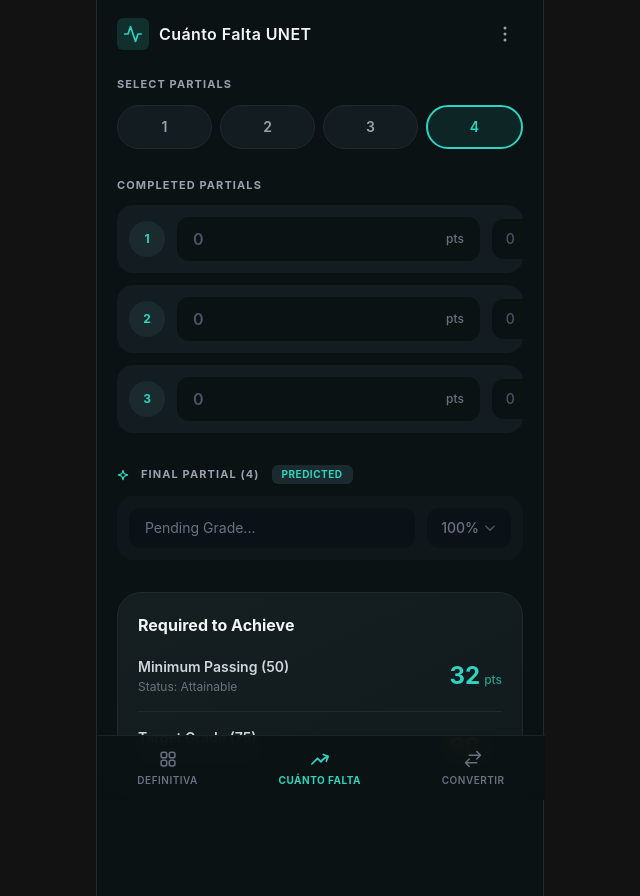
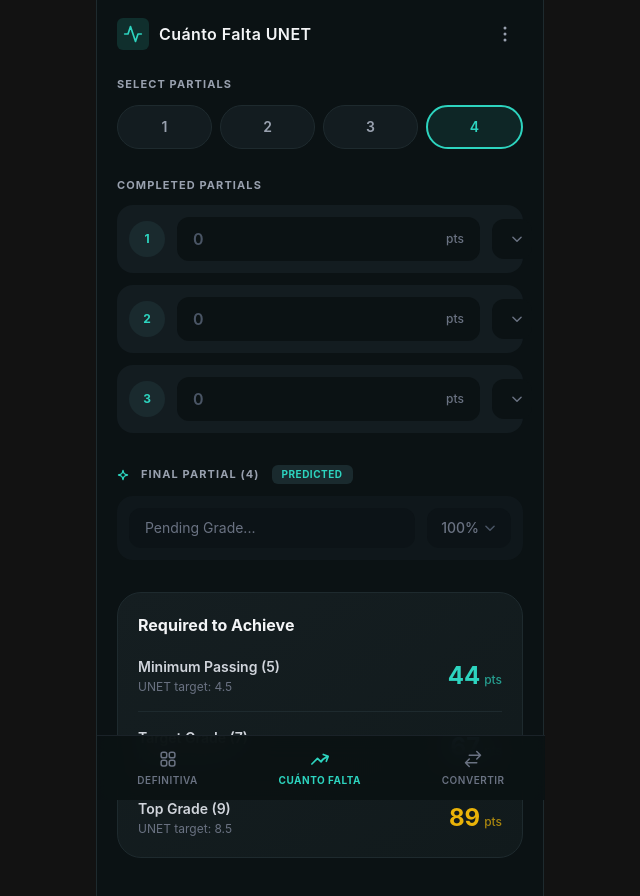
Before and after one commit to adri4nza/cuanto-falta-unet, a React (Vite) app: page / in a window 1280 px wide. Shown: the top 896 px of the page, without its empty margins (320-960 px from the left). Built offline with nearby package versions, Linux system fonts and the light colour scheme.

Commit message:
Implement grade calculation and update ResultsCard to display required grades for UNET targets

```diff
--- a/src/App.tsx
+++ b/src/App.tsx
@@ -8,6 +8,7 @@
 import PredictedPartial from './components/PredictedPartial'
 import ResultsCard from './components/ResultsCard'
 import SegmentedControl from './components/SegmentedControl'
+import { convertirEscalaUnet } from './utils/unetMath'
 
 const partials = [1, 2, 3, 4]
 
@@ -64,6 +65,30 @@
   )
   const remainingWeight = Math.max(0, 100 - usedWeight)
 
+  const currentAccumulated = gradesData.reduce((total, item) => {
+    const grade = toNumber(item.grade)
+    const weight = toNumber(item.weight)
+
+    return total + convertirEscalaUnet(grade) * (weight / 100)
+  }, 0)
+
+  const calculateRequiredGrade = (targetScore: number): number | 'Imposible' => {
+    for (let i = 0; i <= 100; i += 1) {
+      const projectedScore =
+        currentAccumulated + convertirEscalaUnet(i) * (remainingWeight / 100)
+
+      if (projectedScore >= targetScore) {
+        return i
+      }
+    }
+
+    return 'Imposible'
+  }
+
+  const requiredFor5 = calculateRequiredGrade(4.5)
+  const requiredFor7 = calculateRequiredGrade(6.5)
+  const requiredFor9 = calculateRequiredGrade(8.5)
+
   return (
     <div className="mx-auto flex min-h-dvh max-w-md flex-col bg-[#0b1214] font-sans text-white sm:border-x sm:border-[#1e2a2e]">
       <Header />
@@ -83,7 +108,11 @@
           partialNumber={selectedPartials}
           remainingWeight={remainingWeight}
         />
-        <ResultsCard />
+        <ResultsCard
+          requiredFor5={requiredFor5}
+          requiredFor7={requiredFor7}
+          requiredFor9={requiredFor9}
+        />
       </main>
       <BottomNav />
     </div>
--- a/src/components/CompletedPartials.tsx
+++ b/src/components/CompletedPartials.tsx
@@ -3,6 +3,8 @@
   grade: string | number
   weight: string | number
 }
+
+const weightOptions = [15, 20, 25, 30, 35]
 
 interface CompletedPartialsProps {
   items: CompletedPartialItem[]
@@ -43,18 +45,27 @@
               <span className="text-xs font-medium text-gray-500">pts</span>
             </div>
 
-            <div className="flex items-center gap-1 rounded-xl bg-[#0b1214] px-3.5 py-2.5">
-              <input
-                type="number"
-                inputMode="decimal"
+            <div className="relative flex w-24 items-center rounded-xl bg-[#0b1214] px-2.5 py-2.5">
+              <select
                 value={item.weight}
                 onChange={(event) => onWeightChange(item.id, event.target.value)}
-                placeholder="0"
-                className="w-12 bg-transparent text-sm font-medium text-gray-300 outline-none placeholder:text-gray-600"
-              />
-              <span className="text-sm font-medium text-gray-400">%</span>
+                className="w-full appearance-none bg-transparent pr-5 text-sm font-medium text-gray-300 outline-none"
+              >
+                <option value="" className="bg-[#0b1214] text-gray-500">
+                  --
+                </option>
+                {weightOptions.map((weight) => (
+                  <option
+                    key={weight}
+                    value={weight}
+                    className="bg-[#0b1214] text-gray-200"
+                  >
+                    {weight}%
+                  </option>
+                ))}
+              </select>
               <svg
-                className="h-3.5 w-3.5 text-gray-500"
+                className="pointer-events-none absolute right-2 h-3.5 w-3.5 text-gray-500"
                 fill="none"
                 viewBox="0 0 24 24"
                 stroke="currentColor"
--- a/src/components/ResultsCard.tsx
+++ b/src/components/ResultsCard.tsx
@@ -1,4 +1,19 @@
-function ResultsCard() {
+type RequiredGradeValue = number | 'Imposible'
+
+interface ResultsCardProps {
+  requiredFor5: RequiredGradeValue
+  requiredFor7: RequiredGradeValue
+  requiredFor9: RequiredGradeValue
+}
+
+const isNumericRequirement = (value: RequiredGradeValue): value is number =>
+  typeof value === 'number'
+
+function ResultsCard({
+  requiredFor5,
+  requiredFor7,
+  requiredFor9,
+}: ResultsCardProps) {
   return (
     <section className="mt-8">
       <div className="rounded-3xl border border-[#1e2a2e] bg-linear-to-br from-[#151e21] to-[#111a1c] p-5">
@@ -6,12 +21,14 @@
 
         <div className="flex items-center justify-between">
           <div>
-            <p className="text-sm font-semibold text-gray-300">Minimum Passing (50)</p>
-            <p className="mt-0.5 text-xs text-gray-500">Status: Attainable</p>
+            <p className="text-sm font-semibold text-gray-300">Minimum Passing (5)</p>
+            <p className="mt-0.5 text-xs text-gray-500">UNET target: 4.5</p>
           </div>
           <div className="text-right">
-            <span className="text-2xl font-bold text-[#2dd4bf]">32</span>
-            <span className="ml-1 text-xs font-medium text-[#2dd4bf]/70">pts</span>
+            <span className="text-2xl font-bold text-[#2dd4bf]">{requiredFor5}</span>
+            {isNumericRequirement(requiredFor5) && (
+              <span className="ml-1 text-xs font-medium text-[#2dd4bf]/70">pts</span>
+            )}
           </div>
         </div>
 
@@ -19,12 +36,29 @@
 
         <div className="flex items-center justify-between">
           <div>
-            <p className="text-sm font-semibold text-gray-300">Target Grade (75)</p>
-            <p className="mt-0.5 text-xs text-gray-500">Requires near perfect score</p>
+            <p className="text-sm font-semibold text-gray-300">Target Grade (7)</p>
+            <p className="mt-0.5 text-xs text-gray-500">UNET target: 6.5</p>
           </div>
           <div className="text-right">
-            <span className="text-2xl font-bold text-[#eab308]">98</span>
-            <span className="ml-1 text-xs font-medium text-[#eab308]/70">pts</span>
+            <span className="text-2xl font-bold text-[#93c5fd]">{requiredFor7}</span>
+            {isNumericRequirement(requiredFor7) && (
+              <span className="ml-1 text-xs font-medium text-[#93c5fd]/70">pts</span>
+            )}
+          </div>
+        </div>
+
+        <div className="my-4 border-t border-[#1e2a2e]" />
+
+        <div className="flex items-center justify-between">
+          <div>
+            <p className="text-sm font-semibold text-gray-300">Top Grade (9)</p>
+            <p className="mt-0.5 text-xs text-gray-500">UNET target: 8.5</p>
+          </div>
+          <div className="text-right">
+            <span className="text-2xl font-bold text-[#eab308]">{requiredFor9}</span>
+            {isNumericRequirement(requiredFor9) && (
+              <span className="ml-1 text-xs font-medium text-[#eab308]/70">pts</span>
+            )}
           </div>
         </div>
       </div>
```
